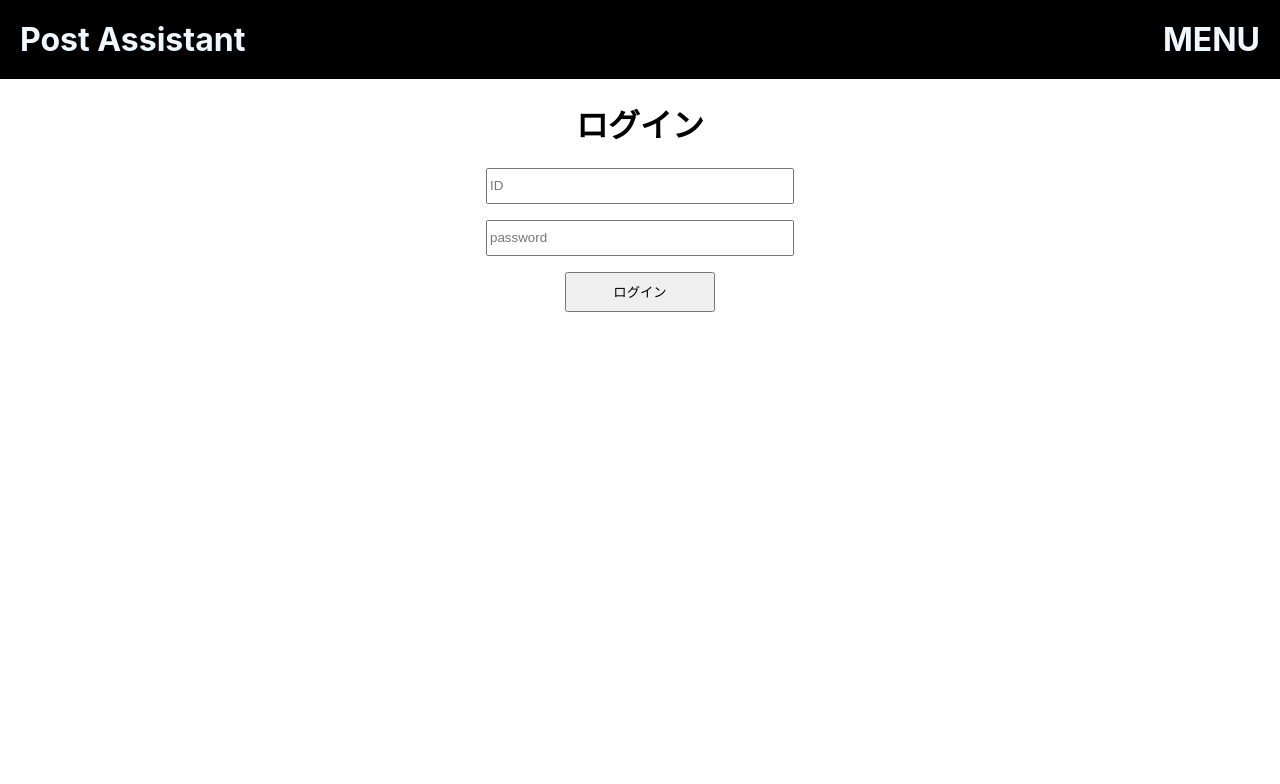
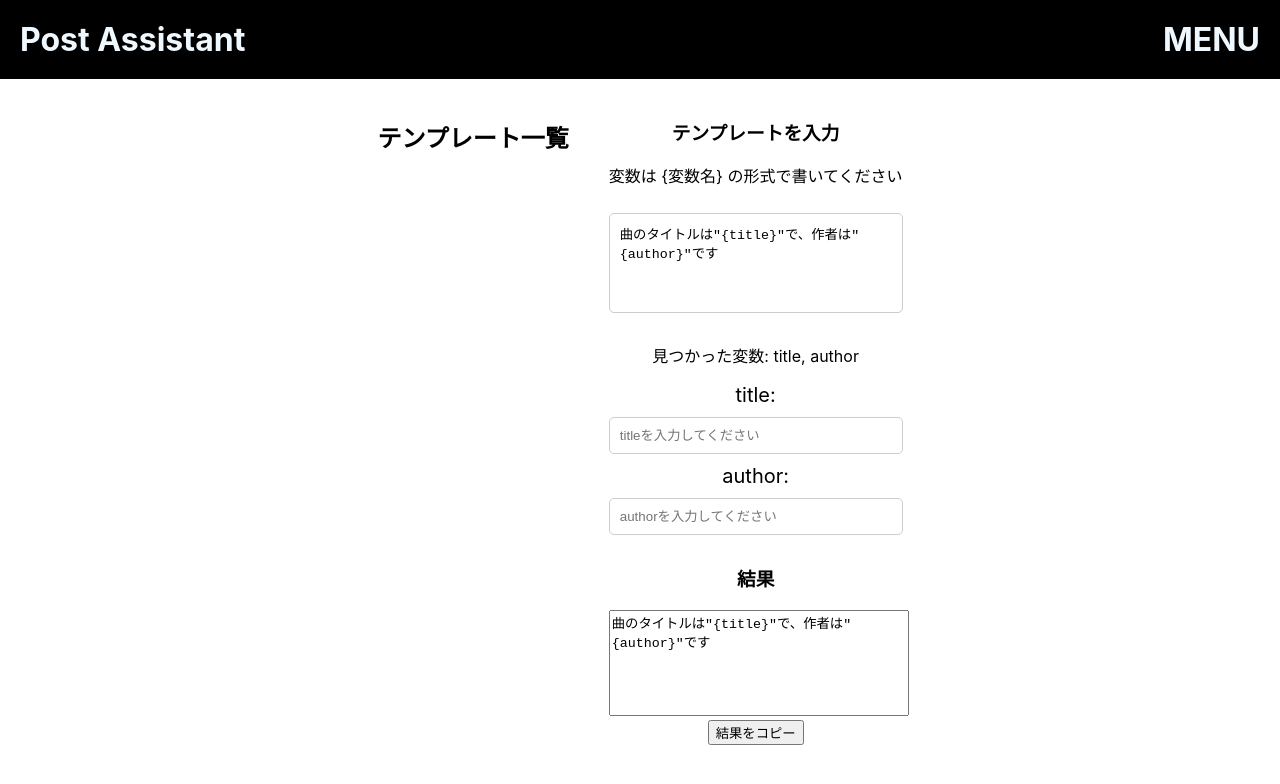
Before and after one commit to Ryodayodayo/PostAssistant, a React (Create React App) app: page / in a window 1280 px wide. Shown: the top 784 px of the page. Built offline with nearby package versions, Linux system fonts and the light colour scheme.

Commit message:
cssをクラスに分けて書きました

```diff
--- a/src/App.tsx
+++ b/src/App.tsx
@@ -6,7 +6,8 @@ import Login from './pages/Login' ;
 function App() {
   return (
     <div className="App">
-      <Login />
+      {/*<Login />*/}
+      <Home />
     </div>
   );
 }
--- a/src/components/TemplateEditor.module.css
+++ b/src/components/TemplateEditor.module.css
@@ -1,14 +1,35 @@
-.field {
-    white-space: pre-wrap;
-    resize: none;
-    width: 100%;
-    height: 100px;
-}
-
-.result {
-    white-space: pre-wrap;
+.resultField {
     resize: none;
     width: 100%;
     height: 100px;
 
 }
+
+.templateEditField {
+    width: 100%;
+    height:100px;
+    resize:none;
+    padding: 10px;
+    margin: 10px 0;
+    border: 1px solid #ccc;
+    border-radius: 5px;
+    box-sizing: border-box;
+}
+
+.editField {
+    width : 100% ;
+    padding: 10px;
+    margin: 10px 0;
+    border: 1px solid   #ccc;
+    border-radius: 5px;
+    box-sizing: border-box;
+}
+
+.variables {
+    display: flex;
+    flex-direction: column;
+}
+
+.variableName {
+    font-size: 20px;
+}
--- a/src/components/TemplateEditor.tsx
+++ b/src/components/TemplateEditor.tsx
@@ -3,49 +3,49 @@ import styles from './TemplateEditor.module.css'
 
 const TemplateEditor  = () => {
 
-    // 基本的な状態管理
-    const [template, setTemplate] = useState('今日の曲のタイトルは"{title}"で、作者は"{author}"です')
-    const [fields, setFields] = useState<Record<string, string>>({})
+    //状態管理
+    const [template, setTemplate] = useState("曲のタイトルは\"{title}\"で、作者は\"{author}\"です")
+    const [fields, setFields] = useState <Record<string, string>>({}) //オブジェクトなのでRecord<>が必要
     const [result, setResult] = useState("")
 
-    const [title, setTitle] = useState("")
-    const [date, setDate] = useState("")
-    const [link, setLink] = useState("")
-    //const [result, setResult] = useState("")
 
-    // テンプレートから{変数}を見つける
+    //テンプレートから{変数}を見つける関数
     const findVariables = (text : string) => {
-        const matches = text.match(/\{([^}]+)\}/g)
-      return matches ? matches.map(match => match.slice(1, -1)) : []
+        const matches = text.match(/\{[^}]+\}/g) //正規表現で{}の文字列を検索
+      return matches ? matches.map(match => match.slice(1, -1)) : [] //{}を見つけたときに、{}の括弧をなくした配列をmatchesに入れる
     }
 
-    // フィールドの値を更新する関数
+    //フィールドの値を更新する関数
     const updateField = (fieldName : string, value : string) => {
-      setFields(prev => ({
-        ...prev,
-        [fieldName]: value
-      }))
+
+      //スプレッド演算子を使って新しいオブジェクトを作成し元のオブジェクトをコピーする関数 (const new = old としてオブジェクトをコピーすると、参照先しかコピーできていないので、newを変更するとoldも変更される)
+      const updatedFields = {
+          ...fields,           // 現在のfieldsを展開してupdateFieldsに格納
+          [fieldName]: value
+      }
+
+    setFields(updatedFields)  // 作成したオブジェクトをsetFieldsに渡す
     }
 
     // テンプレートに値を入れる関数
     const fillTemplate = (templateText : string, fieldValues : Record<string, string>) => {
       let result = templateText
-      Object.entries(fieldValues).forEach(([key, value]) => {
+      Object.entries(fieldValues).forEach(([key, value]) => { //オブジェクトを配列に変換
         const placeholder = `{${key}}`
-        result = result.replaceAll(placeholder, value || `{${key}}`)
+        result = result.replaceAll(placeholder, value || `{${key}}`) //valueがnullのときkeyの文字列が代入される
       })
       return result
     }
 
-        // テンプレートが変わったときに実行される
+    //テンプレート変更時に、新しい変数が存在したら新しくフィールドオブジェクトを作る
     useEffect(() => {
-      // 新しい変数を見つける
+      //新しい変数を見つける
       const variables = findVariables(template)
 
-      // 新しいフィールドオブジェクトを作る
+      //新しいフィールドオブジェクトを作る
       const newFields = { ...fields }
       variables.forEach(variable => {
-        if (!(variable in newFields)) {
+        if (!(variable in newFields)) { //(variable in newFields)でnewFieldsにvariableがないとfalseになるので、!(false)としてif処理されるようにした
           newFields[variable] = ''
         }
       })
@@ -53,90 +53,55 @@ const TemplateEditor  = () => {
       setFields(newFields)
     }, [template])
 
-        // テンプレートかフィールドが変わったときに結果を更新
+
+    //テンプレートかフィールドが変わったときに結果を更新
     useEffect(() => {
       setResult(fillTemplate(template, fields))
     }, [template, fields])
 
-    const variables = findVariables(template)
 
-
-  useEffect(() => {
-    const text =
-    `
-     タイトル "${title}"
-      日付 ${date}
-      リンク ${link}
-    `.trim();
-   setResult(text);
-  }, [title, date, link]);
+    const variables = findVariables(template) //variables配列を最初に作成
 
 
   return (
     <div>
-      {/* Step 1: テンプレート入力 */}
-      <div style={{ marginBottom: '20px' }}>
-        <h3>📝 テンプレートを入力</h3>
-        <p style={{ color: '#666', fontSize: '14px' }}>
+      <div>
+        <h3>テンプレートを入力</h3>
+        <p>
           変数は {`{変数名}`} の形式で書いてください
         </p>
         <textarea
-          style={{
-            width: '100%',
-            height: '100px',
-            padding: '10px',
-            fontSize: '14px',
-            border: '1px solid #ddd',
-            borderRadius: '4px'
-          }}
+          className = {styles.templateEditField}
           value={template}
           onChange={(e) => setTemplate(e.target.value)}
           placeholder="例: 今日の曲は{title}で、作者は{author}です"
         />
       </div>
 
-        {/* Step 2: 変数の入力フィールド */}
-      {variables.length > 0 && (
-        <div style={{ marginBottom: '20px' }}>
-          <h3>✏️ 変数を入力</h3>
-          <p style={{ color: '#666', fontSize: '14px' }}>
+      {variables.length > 0 && (  //新しい変数が検出されると、UIに編集フィールドを作成する
+        <div>
+          <p>
             見つかった変数: {variables.join(', ')}
           </p>
-          {variables.map(variable => (
-            <div key={variable} style={{ marginBottom: '10px' }}>
-              <label style={{ display: 'block', marginBottom: '4px', fontWeight: 'bold' }}>
+          {variables.map(variable => ( //variables配列配列内のそれぞれの変数に対して処理をする
+            <div className = {styles.variables}>
+              <label className = {styles.variableName}>
                 {variable}:
               </label>
               <input
-                style={{
-                  width: '100%',
-                  padding: '8px',
-                  border: '1px solid #ddd',
-                  borderRadius: '4px'
-                }}
+                className = {styles.editField}
                 value={fields[variable] || ''}
                 onChange={(e) => updateField(variable, e.target.value)}
-                placeholder={`${variable}を入力してください`}
+                placeholder= {`${variable}を入力してください`}
               />
             </div>
           ))}
         </div>
         )}
 
-
-      <h2>テンプレート編集</h2>
-        <label>Title: </label><br />
-        <input placeholder="{タイトル}を入力" value={title} onChange={(e) => setTitle(e.target.value)} /><br />
-        <label>Date: </label><br />
-        <input placeholder="日付を入力" value={date} onChange={(e) => setDate(e.target.value)}/><br />
-        <label>Link: </label><br />
-        <input placeholder="リンクを入力" value={link} onChange={(e) => setLink(e.target.value)} /><br />
-
-
-
         <h3>結果</h3>
         <textarea
-          className={styles.result}
+          className={styles.resultField}
           value={result}
           onChange={(e) => setResult(e.target.value)}
         />
```
